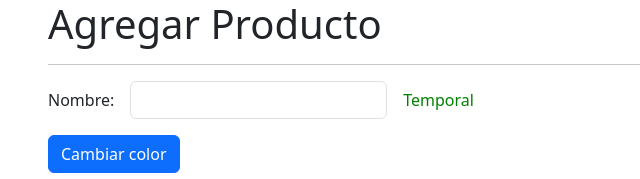
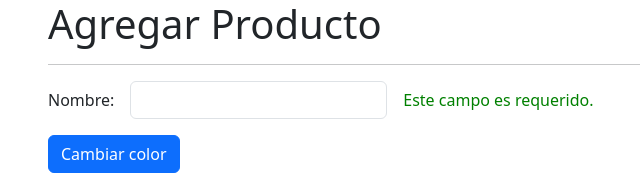
Before and after one commit to AAGuedes/angular-directivas-signals, an Angular app: page /product/product in a window 1280 px wide. Shown: the top 179 px of the page, without its empty margins (34-674 px from the left). Built offline with nearby package versions, Linux system fonts and the light colour scheme.

Commit message:
Cambiar el mensaje de la etiqueta

```diff
--- a/src/app/products/pages/product-page/product-page.component.html
+++ b/src/app/products/pages/product-page/product-page.component.html
@@ -15,7 +15,8 @@
 
     <div class="col-auto">
       <span customLabel
-            [color]="color">
+            [color]="color"
+            [errors]="myForm.get('name')?.errors">
             Temporal
       </span>
     </div>
--- a/src/app/shared/directives/custom-label.directive.ts
+++ b/src/app/shared/directives/custom-label.directive.ts
@@ -1,4 +1,5 @@
 import { Directive, ElementRef, Input, OnInit } from '@angular/core';
+import { ValidationErrors } from '@angular/forms';
 
 @Directive({
   selector: '[customLabel]'
@@ -6,12 +7,20 @@ import { Directive, ElementRef, Input, OnInit } from '@angular/core';
 export class CustomLabelDirective implements OnInit {
 
   private htmlElement?: ElementRef<HTMLElement>;
+
   private _color: string = 'red';
+  private _errors?: ValidationErrors | null | undefined;
 
   @Input()
   public set color(value: string) {
     this._color = value;
     this.setStyle();
+  }
+
+  @Input()
+  public set errors(value: ValidationErrors | null | undefined) {
+    this._errors = value;
+    this.setErrorMessage();
   }
 
   constructor(
@@ -29,4 +38,29 @@ export class CustomLabelDirective implements OnInit {
     this.htmlElement.nativeElement.style.color = this._color;
   }
 
+  setErrorMessage(): void {
+    if(!this.htmlElement) return;
+    if(!this._errors) {
+      this.htmlElement.nativeElement.innerHTML = 'No hay errores.';
+      return;
+    }
+
+    const errors = Object.keys(this._errors);
+
+    if(errors.includes('required')) {
+      this.htmlElement.nativeElement.innerHTML = 'Este campo es requerido.';
+      return;
+    }
+
+    if(errors.includes('minlength')) {
+      const min = this._errors['minlength']['requiredLength'];
+      this.htmlElement.nativeElement.innerHTML = `Este campo requiere ${ min } caracteres como mínimo.`;
+    }
+
+    if(errors.includes('email')) {
+      this.htmlElement.nativeElement.innerHTML = 'Este campo no tiene formato de email.'
+    }
+
+  }
+
 }
```
